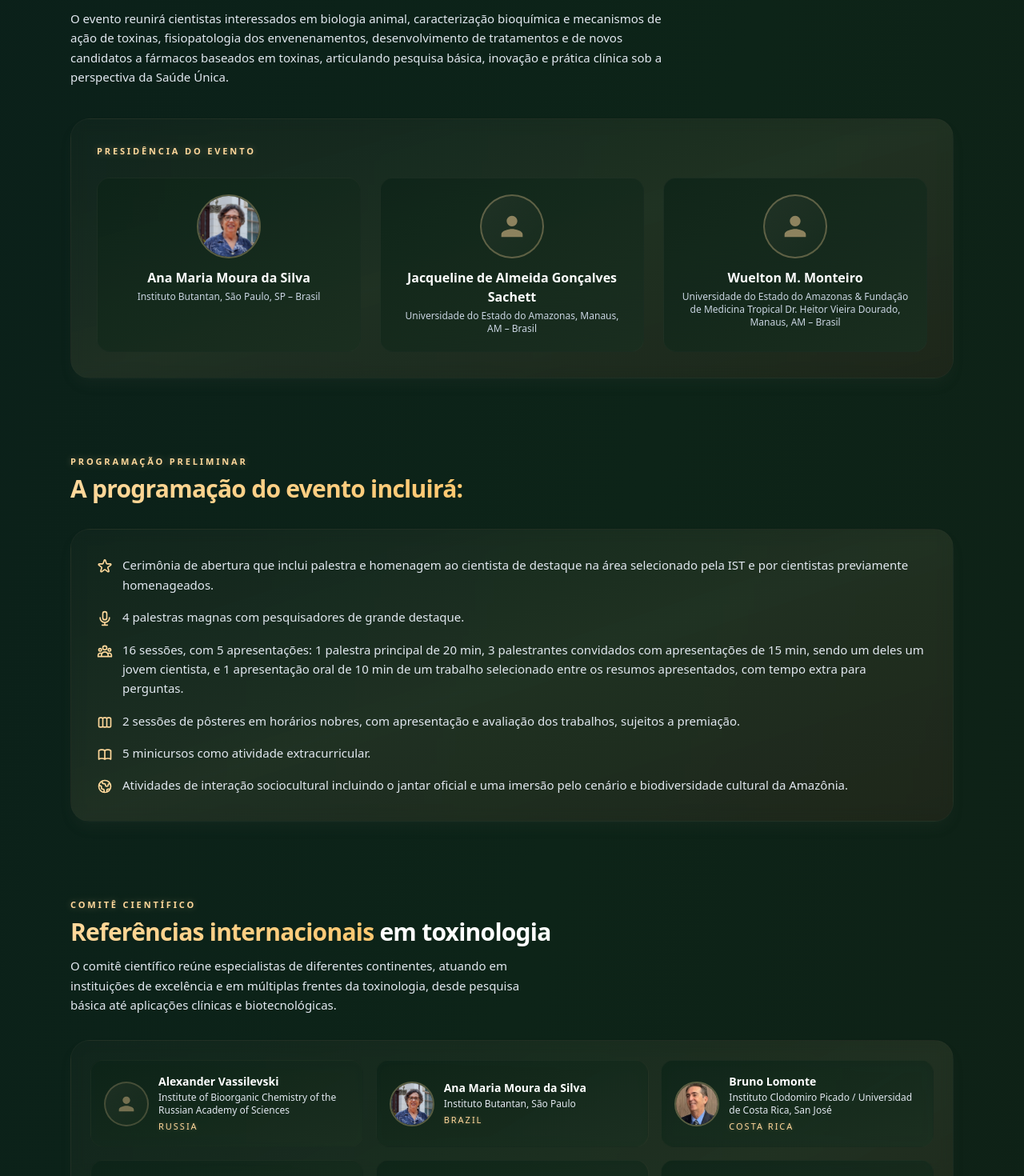
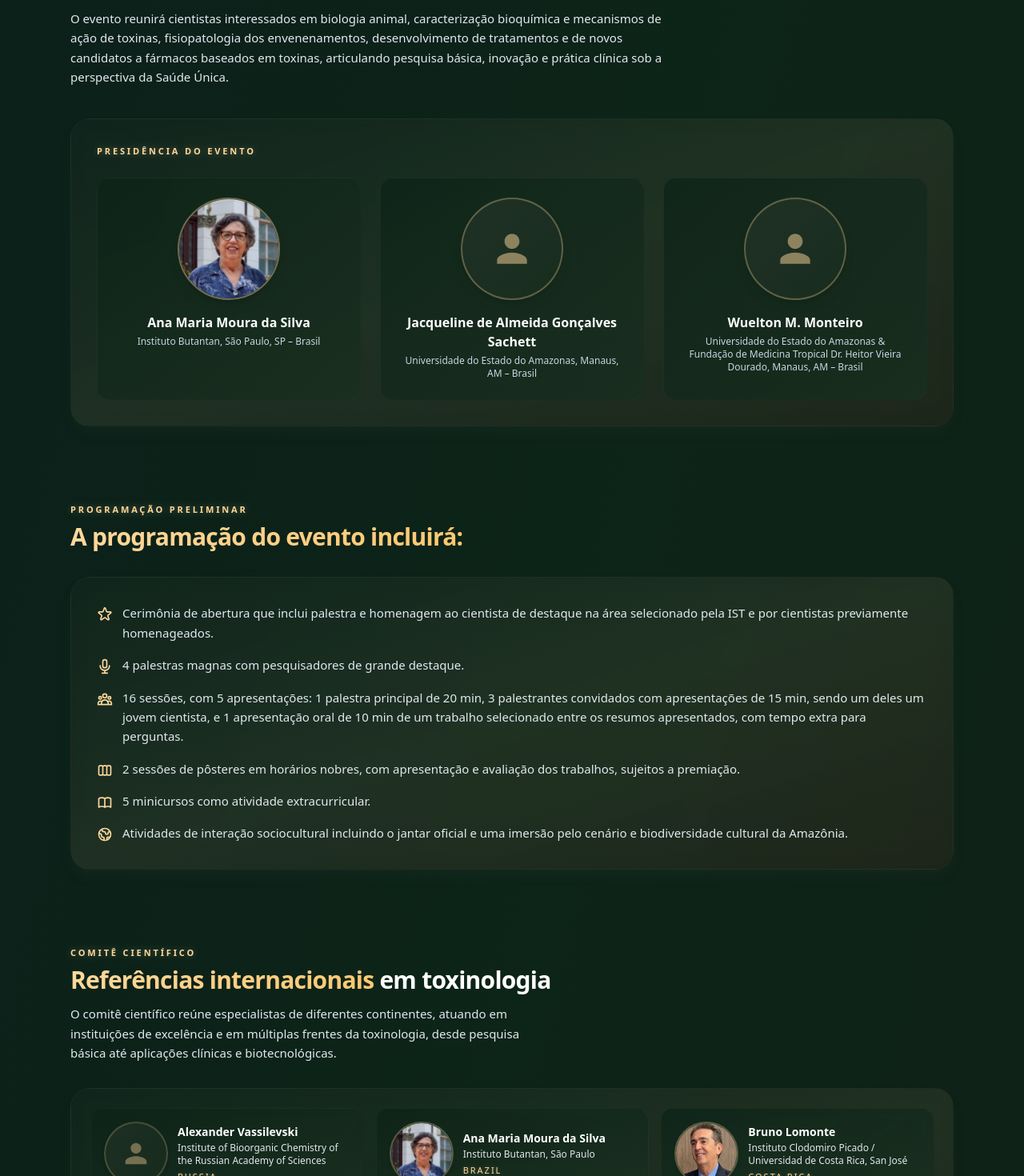
Before and after one commit to mestreshake/congresso-lp, a React (Vite) app: page / in a window 1280 px wide. Shown: the part 1330-2800 px from the top of the page at 80% size. Built offline with nearby package versions, Linux system fonts and the light colour scheme.

Commit message:
feat: add img to about section

```diff
--- a/src/components/AboutSection.tsx
+++ b/src/components/AboutSection.tsx
@@ -6,21 +6,24 @@ import anaMariaPhoto from '../assets/pessoas/AnaMoura_Photo.jpg'
 // import jacquelinePhoto from '../assets/pessoas/jacqueline.jpg' // Adicione quando tiver
 // import wueltonPhoto from '../assets/pessoas/wuelton.jpg' // Adicione quando tiver
 
-// Componente de foto com proporção fixa
+// Componente de foto com proporção fixa e alta qualidade
 const PersonPhoto = ({ src, alt }: { src: string; alt: string }) => (
-  <div className="h-16 w-16 sm:h-20 sm:w-20 flex-shrink-0 overflow-hidden rounded-full border-2 border-[#ffd89b]/30">
+  <div className="h-24 w-24 sm:h-28 sm:w-28 md:h-32 md:w-32 flex-shrink-0 overflow-hidden rounded-full border-2 border-[#ffd89b]/40 shadow-lg">
     <img
       src={src}
       alt={alt}
-      className="h-full w-full object-cover"
+      className="h-full w-full object-cover object-center"
+      style={{ imageRendering: 'auto' }}
+      loading="eager"
+      decoding="async"
     />
   </div>
 )
 
 // Placeholder de foto (ícone de pessoa)
 const PhotoPlaceholder = () => (
-  <div className="flex h-16 w-16 sm:h-20 sm:w-20 items-center justify-center rounded-full bg-gradient-to-br from-[#2d3b30]/50 to-[#1a2f20]/50 border-2 border-[#ffd89b]/30 flex-shrink-0">
-    <svg className="h-8 w-8 sm:h-10 sm:w-10 text-[#ffd89b]/50" fill="currentColor" viewBox="0 0 24 24">
+  <div className="flex h-24 w-24 sm:h-28 sm:w-28 md:h-32 md:w-32 items-center justify-center rounded-full bg-gradient-to-br from-[#2d3b30]/50 to-[#1a2f20]/50 border-2 border-[#ffd89b]/30 flex-shrink-0 shadow-lg">
+    <svg className="h-12 w-12 sm:h-14 sm:w-14 text-[#ffd89b]/50" fill="currentColor" viewBox="0 0 24 24">
       <path d="M12 12c2.21 0 4-1.79 4-4s-1.79-4-4-4-4 1.79-4 4 1.79 4 4 4zm0 2c-2.67 0-8 1.34-8 4v2h16v-2c0-2.66-5.33-4-8-4z" />
     </svg>
   </div>
@@ -83,7 +86,7 @@ const AboutSection = () => {
             viewport={{ once: true }}
             transition={{ duration: 0.5, delay: 0.1 }}
             whileHover={{ scale: 1.02, y: -5 }}
-            className="flex h-full min-h-[120px] sm:min-h-[140px] flex-col items-center gap-2 sm:gap-3 rounded-xl sm:rounded-2xl bg-gradient-to-br from-[#0d2418]/80 to-[#1a2f20]/80 border border-[#2d3b30]/30 p-3 sm:p-5 text-center cursor-default"
+            className="flex h-full min-h-[180px] sm:min-h-[220px] flex-col items-center gap-3 sm:gap-4 rounded-xl sm:rounded-2xl bg-gradient-to-br from-[#0d2418]/80 to-[#1a2f20]/80 border border-[#2d3b30]/30 p-4 sm:p-6 text-center cursor-default"
           >
             <PersonPhoto src={anaMariaPhoto} alt="Ana Maria Moura da Silva" />
             <div>
@@ -101,7 +104,7 @@ const AboutSection = () => {
             viewport={{ once: true }}
             transition={{ duration: 0.5, delay: 0.2 }}
             whileHover={{ scale: 1.02, y: -5 }}
-            className="flex h-full min-h-[120px] sm:min-h-[140px] flex-col items-center gap-2 sm:gap-3 rounded-xl sm:rounded-2xl bg-gradient-to-br from-[#0d2418]/80 to-[#1a2f20]/80 border border-[#2d3b30]/30 p-3 sm:p-5 text-center cursor-default"
+            className="flex h-full min-h-[180px] sm:min-h-[220px] flex-col items-center gap-3 sm:gap-4 rounded-xl sm:rounded-2xl bg-gradient-to-br from-[#0d2418]/80 to-[#1a2f20]/80 border border-[#2d3b30]/30 p-4 sm:p-6 text-center cursor-default"
           >
             <PhotoPlaceholder />
             <div>
@@ -119,7 +122,7 @@ const AboutSection = () => {
             viewport={{ once: true }}
             transition={{ duration: 0.5, delay: 0.3 }}
             whileHover={{ scale: 1.02, y: -5 }}
-            className="flex h-full min-h-[120px] sm:min-h-[140px] flex-col items-center gap-2 sm:gap-3 rounded-xl sm:rounded-2xl bg-gradient-to-br from-[#0d2418]/80 to-[#1a2f20]/80 border border-[#2d3b30]/30 p-3 sm:p-5 text-center cursor-default"
+            className="flex h-full min-h-[180px] sm:min-h-[220px] flex-col items-center gap-3 sm:gap-4 rounded-xl sm:rounded-2xl bg-gradient-to-br from-[#0d2418]/80 to-[#1a2f20]/80 border border-[#2d3b30]/30 p-4 sm:p-6 text-center cursor-default"
           >
             <PhotoPlaceholder />
             <div>
--- a/src/components/CommitteeSection.tsx
+++ b/src/components/CommitteeSection.tsx
@@ -103,21 +103,24 @@ const scientificCommittee = [
   },
 ]
 
-// Componente de foto com proporção fixa
+// Componente de foto com proporção fixa e alta qualidade
 const MemberPhoto = ({ src, alt }: { src: string; alt: string }) => (
-  <div className="h-12 w-12 sm:h-14 sm:w-14 flex-shrink-0 overflow-hidden rounded-full border-2 border-[#ffd89b]/30">
+  <div className="h-16 w-16 sm:h-20 sm:w-20 flex-shrink-0 overflow-hidden rounded-full border-2 border-[#ffd89b]/30 shadow-md">
     <img
       src={src}
       alt={alt}
-      className="h-full w-full object-cover"
+      className="h-full w-full object-cover object-center"
+      style={{ imageRendering: 'auto' }}
+      loading="lazy"
+      decoding="async"
     />
   </div>
 )
 
 // Placeholder de foto (ícone de pessoa)
 const PhotoPlaceholder = () => (
-  <div className="flex h-12 w-12 sm:h-14 sm:w-14 items-center justify-center rounded-full bg-gradient-to-br from-[#2d3b30]/50 to-[#1a2f20]/50 border-2 border-[#ffd89b]/20 flex-shrink-0">
-    <svg className="h-6 w-6 sm:h-7 sm:w-7 text-[#ffd89b]/40" fill="currentColor" viewBox="0 0 24 24">
+  <div className="flex h-16 w-16 sm:h-20 sm:w-20 items-center justify-center rounded-full bg-gradient-to-br from-[#2d3b30]/50 to-[#1a2f20]/50 border-2 border-[#ffd89b]/20 flex-shrink-0 shadow-md">
+    <svg className="h-8 w-8 sm:h-10 sm:w-10 text-[#ffd89b]/40" fill="currentColor" viewBox="0 0 24 24">
       <path d="M12 12c2.21 0 4-1.79 4-4s-1.79-4-4-4-4 1.79-4 4 1.79 4 4 4zm0 2c-2.67 0-8 1.34-8 4v2h16v-2c0-2.66-5.33-4-8-4z" />
     </svg>
   </div>
--- a/src/index.css
+++ b/src/index.css
@@ -1 +1,11 @@
 @import "tailwindcss";
+
+/* Forçar renderização em alta qualidade sempre */
+img {
+  image-rendering: -webkit-optimize-contrast;
+  -webkit-backface-visibility: hidden;
+  backface-visibility: hidden;
+  transform: translateZ(0) scale(1.0001);
+  -webkit-transform: translateZ(0) scale(1.0001);
+  will-change: transform;
+}
--- a/vite.config.ts
+++ b/vite.config.ts
@@ -8,4 +8,8 @@ export default defineConfig({
     tailwindcss(),
   ],
   base: '/congresso-lp/',
+  build: {
+    // Não inline imagens como base64, mantém como arquivos
+    assetsInlineLimit: 0,
+  },
 })
```
